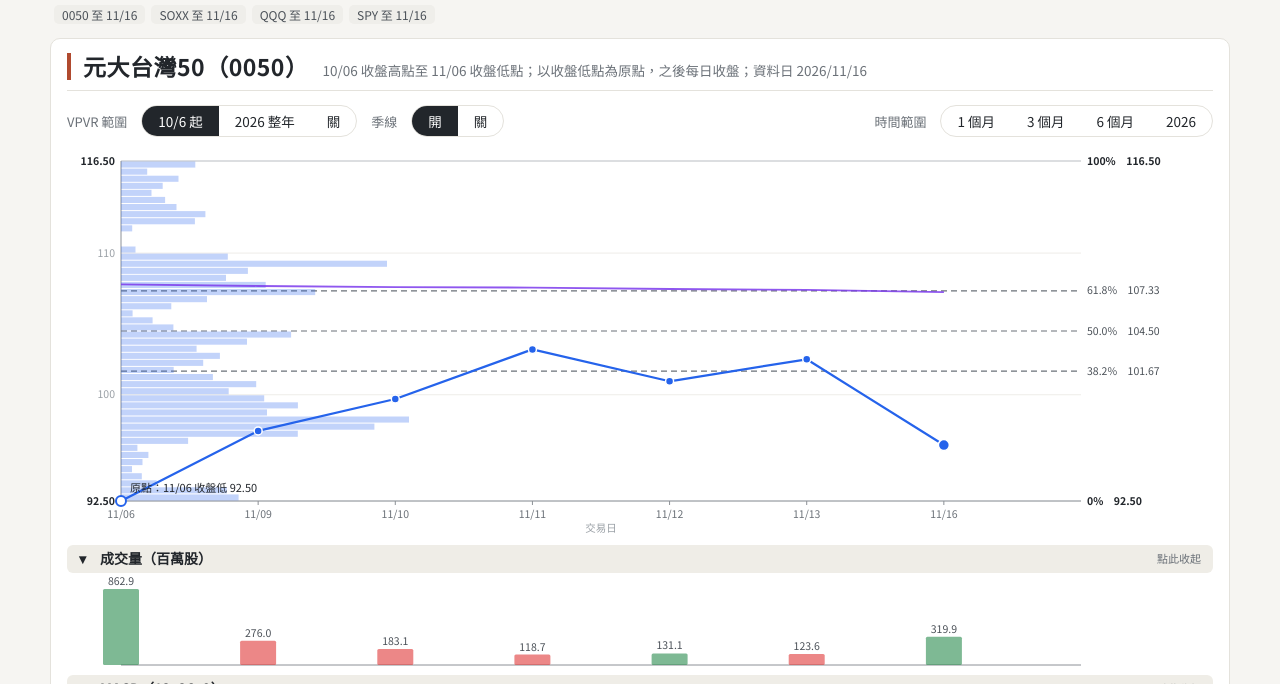
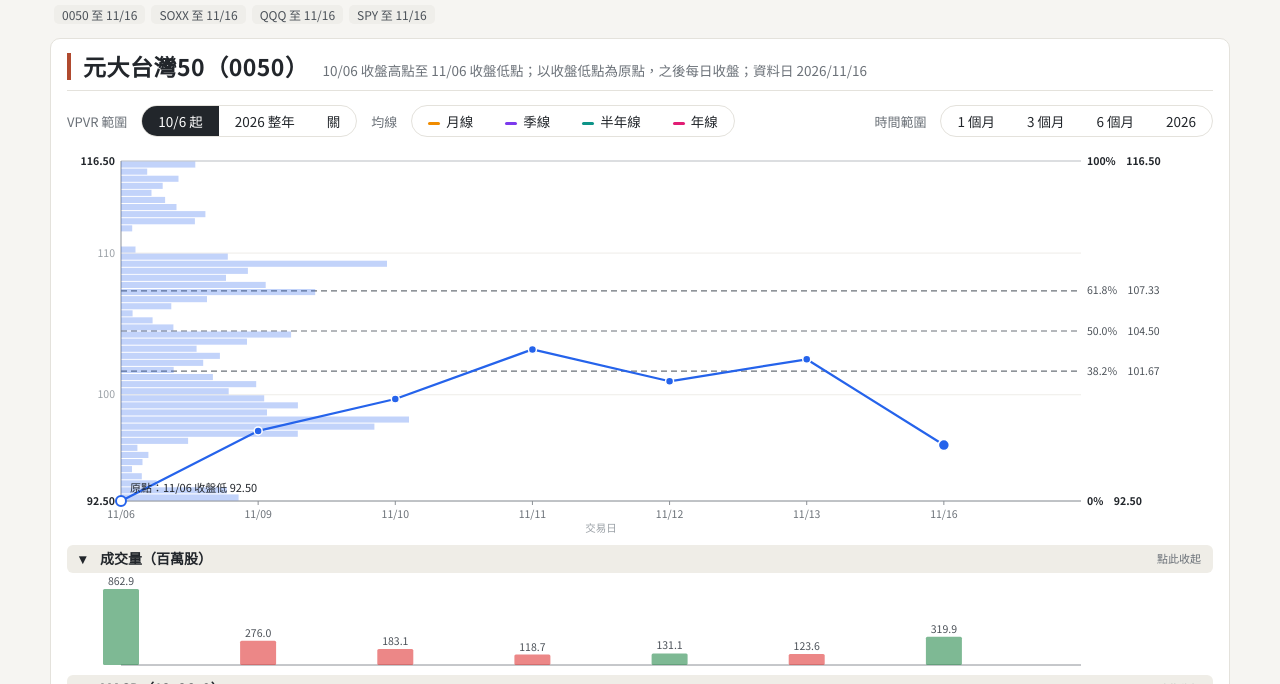
Before and after one commit to Jackie84112/market-monitor, a plain HTML site: page etf.html in a window 1280 px wide. Shown: the part 116-800 px from the top of the page. Drawn offline with Linux system fonts and the light colour scheme.

Commit message:
ETF 頁：均線改四個可疊加開關（月線／季線／半年線／年線），預設全關
Co-Authored-By: Claude Opus 5.5 <noreply@anthropic.com>

```diff
--- a/etf.html
+++ b/etf.html
@@ -91,10 +91,10 @@
     <p>[註3]：MACD 為收盤價 EMA12 − EMA26，信號線為其 9 日 EMA，柱 = MACD − 信號；數值以含低點之前的完整日線計算，柱上數字為柱值。</p>
     <p>[註4]：橫向淡藍柱為 VPVR（成交量分布）：10/6 高點日起，用 15 分 K，每根的量平均攤在它的最低～最高價之間；每格寬度 0050 為 0.5 元、SOXX 與 SPY 為 1 美元、QQQ 為 2 美元。滑鼠移到橫條上，左邊顯示該格股價、右邊顯示回補水位。低於圖軸底（收盤低點）的量不計入。</p>
     <p>[註5]：VPVR 可用「VPVR 範圍」開關切換：「10/6 起」用 15 分 K；「2026 整年」用日線（每日量平均攤在當日高低之間，精度較粗）；低於圖軸底或高於圖軸頂的量不畫。滑鼠移到橫條上，左邊顯示該格股價、右邊顯示回補水位。</p>
-    <p>[註6]：季線為 60 日收盤簡單移動平均（紫線），用約兩年的日線計算，回補段與 1／3／6 個月、2026 各時間範圍都畫；可用「季線」開關關閉，滑鼠移到點上同時顯示當日季線值。</p>
+    <p>[註6]：均線為收盤價簡單移動平均：月線 20 日（橘）、季線 60 日（紫）、半年線 120 日（青綠）、年線 240 日（桃紅），用約兩年的日線計算，回補段與 1／3／6 個月、2026 各時間範圍都畫；四個按鈕可疊加，預設不畫，再點一次取消。滑鼠移到點上同時顯示當日各均線值。</p>
   </div></div>
 </div>
-<script src="retrace.js?v=20261117a"></script>
+<script src="retrace.js?v=20261117b"></script>
 <script>
 const $ = id => document.getElementById(id);
 const fmt = (v, d = 2) => v == null ? "—" : Number(v).toLocaleString("en-US", {minimumFractionDigits: d, maximumFractionDigits: d});
--- a/retrace.js
+++ b/retrace.js
@@ -30,15 +30,14 @@ function drawRetrace(el = $("rchart"), data = null, leg = $("rlegend")) {
   const bar = (y, key, label, open) => { bands.push([y, y + TB, key]);
     return `<rect x="0" y="${y}" width="${W}" height="${TB}" rx="6" fill="#EFEDE7"/><text x="12" y="${y + 19}" font-size="14" font-weight="700" fill="#22262B" style="cursor:pointer">${open ? "▾" : "▸"}　${label}</text>
       <text x="${W - 12}" y="${y + 18}" font-size="11" fill="#6B7178" text-anchor="end">${open ? "點此收起" : "點此展開"}</text>`; };
-  // 季線（60 日均線）：用 sw.hist 長日線算，回補段與 1/3/6 個月、2026 各時間範圍都畫；只有頁面放了 MA_SEG 開關才會畫
-  const MA_N = 60, MA_C = "#7C3AED", maOn = !!(drawRetrace.ma && drawRetrace.ma[el.id]) && !!sw.hist;
-  let maPts = null;
-  if (maOn) {
+  // 均線（月線 20／季線 60／半年線 120／年線 240 日）：用 sw.hist 長日線算，回補段與各時間範圍都畫；開關存 drawRetrace.ma[el.id]（Set），預設全關；頁面要放 MA_SEG
+  const maSel = (drawRetrace.ma && drawRetrace.ma[el.id]) || new Set();
+  const mas = sw.hist ? MA_DEF.filter(m => maSel.has(m.k)).map(m => {
     const H_ = sw.hist, idx = {}; let s = 0;
-    H_.forEach((h, k) => { s += h[1]; if (k >= MA_N) s -= H_[k - MA_N][1]; if (k >= MA_N - 1) idx[h[0]] = s / MA_N; });
-    maPts = pts.map(p => idx[p[0]] ?? null);
-  }
-  const maV = maPts ? maPts.filter(v => v != null) : [];
+    H_.forEach((h, k) => { s += h[1]; if (k >= m.n) s -= H_[k - m.n][1]; if (k >= m.n - 1) idx[h[0]] = s / m.n; });
+    return {...m, pts: pts.map(p => idx[p[0]] ?? null)};
+  }) : [];
+  const maV = mas.flatMap(m => m.pts.filter(v => v != null));
   const slots = Math.max(n, 8), pw = (W - L - R) / (slots - 1);
   const vtop = Math.max(hi, ...pts.map(p => p[1]), ...maV), vbot = Math.min(lo, ...pts.map(p => p[1]), ...maV), X = i => L + pw * i, Y = v => T + PH * (1 - (v - vbot) / (vtop - vbot)), pc = v => (v - lo) / span * 100;
   const vmax = vols ? Math.max(...vols) : 1, vbase = VB + VH, vbh = VH - 16, vbw = Math.min(pw * .5, 36), barH = v => Math.max(1, vbh * v / vmax);
@@ -79,11 +78,11 @@ function drawRetrace(el = $("rchart"), data = null, leg = $("rlegend")) {
   });
   g += `<text x="${(L + W - R) / 2}" y="${bottom + 31}" font-size="10.5" fill="#9AA0A6" text-anchor="middle">交易日</text>`;
   // 折線與點
-  if (maPts) {   // 季線畫在收盤線下面
+  mas.forEach(m => {   // 均線畫在收盤線下面
     let d = "", pen = false;
-    maPts.forEach((v, i) => { if (v == null) { pen = false; return; } d += (pen ? "L" : "M") + X(i).toFixed(1) + " " + Y(v).toFixed(1); pen = true; });
-    g += `<path d="${d}" fill="none" stroke="${MA_C}" stroke-width="1.8" stroke-linejoin="round" opacity=".85"/>`;
-  }
+    m.pts.forEach((v, i) => { if (v == null) { pen = false; return; } d += (pen ? "L" : "M") + X(i).toFixed(1) + " " + Y(v).toFixed(1); pen = true; });
+    g += `<path d="${d}" fill="none" stroke="${m.c}" stroke-width="2" stroke-linejoin="round"/>`;
+  });
   const path = pts.map((p, i) => (i ? "L" : "M") + X(i).toFixed(1) + " " + Y(p[1]).toFixed(1)).join("");
   g += `<path d="${path}" fill="none" stroke="var(--chart)" stroke-width="2.2" stroke-linejoin="round"/>`;
   pts.forEach((p, i) => {
@@ -137,7 +136,7 @@ function drawRetrace(el = $("rchart"), data = null, leg = $("rlegend")) {
   const svg = el.firstChild, hov = svg.querySelector("#rhov");
   // 滑鼠移到點上：該日回補水位的虛線＋浮標（浮標只有股價）；同一天的量柱加外框
   const show = i => {
-    const v = pts[i][1], x = X(i), y = Y(v), txt = (hist ? short(pts[i][0]) + "　" : "") + fmt(v, dec) + (maPts && maPts[i] != null ? "　季線 " + fmt(maPts[i], dec) : ""), w = txt.length * 7.6 + 18, h = 24;
+    const v = pts[i][1], x = X(i), y = Y(v), txt = (hist ? short(pts[i][0]) + "　" : "") + fmt(v, dec) + mas.map(m => m.pts[i] != null ? "　" + m.s + " " + fmt(m.pts[i], dec) : "").join(""), w = txt.length * 7.6 + 18, h = 24;
     const bx = Math.max(L + 2, Math.min(W - R - w - 2, x - w / 2)), by = y - 16 - h >= T ? y - 16 - h : y + 16;
     const vb = vols && st.vol ? `<rect x="${(X(i) - vbw / 2).toFixed(1)}" y="${(vbase - barH(vols[i])).toFixed(1)}" width="${vbw.toFixed(1)}" height="${barH(vols[i]).toFixed(1)}" rx="1.5" fill="none" stroke="${ACC}" stroke-width="1.6"/>` : "";
     hov.innerHTML = `<line x1="${L}" x2="${W - R}" y1="${y}" y2="${y}" stroke="${ACC}" stroke-width="1.5" stroke-dasharray="3 3"/>
@@ -174,8 +173,7 @@ function drawRetrace(el = $("rchart"), data = null, leg = $("rlegend")) {
   });
   svg.addEventListener("pointerdown", e => { const i = near(e), b_ = i < 0 ? vpHit(e) : null; if (i >= 0) show(i); else if (b_) showVp(b_); else hov.innerHTML = ""; });   // 觸控螢幕：點一下顯示
   svg.addEventListener("pointerleave", e => { if (e.pointerType !== "touch") hov.innerHTML = ""; });
-  const maLast = maPts ? [...maPts].reverse().find(v => v != null) : null;
-  leg.innerHTML = `<span><i style="background:var(--chart)"></i>每日收盤</span>${maPts ? `<span><i style="background:${MA_C}"></i>季線（60 日均線）${maLast != null ? "最新 " + fmt(maLast, dec) : ""}</span>` : ""}<span><i style="background:#6B7178;height:0;border-top:2px dashed #6B7178"></i>固定回補位（38.2% / 50% / 61.8%）</span><span><i style="background:${ACC};height:0;border-top:2px dashed ${ACC}"></i>滑鼠所在點的回補位</span>${vp ? `<span><i style="background:var(--chart);opacity:.4"></i>VPVR 成交量分布：${vm_ === "year" ? sw.vpYear.start.slice(0, 4) + " 整年（日線，只畫目前圖軸範圍內的量）" : "10/6 起（15 分 K）"}；滑鼠移到柱上顯示股價與回補位</span>` : ""}${vols ? "<span>量柱：紅漲綠跌</span>" : ""}${mac ? '<span><i style="background:#F59E0B"></i>MACD 信號線</span><span><i style="background:var(--chart)"></i>MACD 線</span><span>MACD 柱：紅正綠負</span>' : ""}`;
+  leg.innerHTML = `<span><i style="background:var(--chart)"></i>每日收盤</span>${mas.map(m => { const last = [...m.pts].reverse().find(v => v != null); return `<span><i style="background:${m.c}"></i>${m.label}（${m.n} 日均線）${last != null ? "最新 " + fmt(last, dec) : ""}</span>`; }).join("")}<span><i style="background:#6B7178;height:0;border-top:2px dashed #6B7178"></i>固定回補位（38.2% / 50% / 61.8%）</span><span><i style="background:${ACC};height:0;border-top:2px dashed ${ACC}"></i>滑鼠所在點的回補位</span>${vp ? `<span><i style="background:var(--chart);opacity:.4"></i>VPVR 成交量分布：${vm_ === "year" ? sw.vpYear.start.slice(0, 4) + " 整年（日線，只畫目前圖軸範圍內的量）" : "10/6 起（15 分 K）"}；滑鼠移到柱上顯示股價與回補位</span>` : ""}${vols ? "<span>量柱：紅漲綠跌</span>" : ""}${mac ? '<span><i style="background:#F59E0B"></i>MACD 信號線</span><span><i style="background:var(--chart)"></i>MACD 線</span><span>MACD 柱：紅正綠負</span>' : ""}`;
 }
 
 // VPVR 範圍開關（格式同 amd.html）：10/6 起／2026 整年／關；每張圖各自記住選擇
@@ -189,15 +187,21 @@ function bindVpSeg(redraw) {
   });
 }
 
-// 季線開關（60 日均線）：開／關，每張圖各自記住；預設開。需資料有 swing.hist
-const MA_SEG = id => `<div class="ctl"><span style="font-size:13px;color:var(--muted)">季線</span><div class="seg" data-ma="${id}"><button type="button" data-v="1" class="on">開</button><button type="button" data-v="0">關</button></div></div>`;
+// 均線開關：月線／季線／半年線／年線四個按鈕，可疊加、預設全關，每張圖各自記住；需資料有 swing.hist
+const MA_DEF = [
+  {k: "m", n: 20, label: "月線", s: "月", c: "#F08C00"},
+  {k: "q", n: 60, label: "季線", s: "季", c: "#7C3AED"},
+  {k: "h", n: 120, label: "半年線", s: "半年", c: "#0D9488"},
+  {k: "y", n: 240, label: "年線", s: "年", c: "#E11D74"},
+];
+const MA_SEG = id => `<div class="ctl"><span style="font-size:13px;color:var(--muted)">均線</span><div class="seg" data-ma="${id}">${MA_DEF.map(m => `<button type="button" data-k="${m.k}" aria-pressed="false"><i style="display:inline-block;width:12px;height:3px;border-radius:2px;background:${m.c};vertical-align:middle;margin-right:6px"></i>${m.label}</button>`).join("")}</div></div>`;
 function bindMaSeg(redraw) {
   document.querySelectorAll(".seg[data-ma]").forEach(seg => {
-    (drawRetrace.ma = drawRetrace.ma || {})[seg.dataset.ma] = true;
+    const set = (drawRetrace.ma = drawRetrace.ma || {})[seg.dataset.ma] = new Set();
     seg.onclick = e => {
-      const v = e.target.dataset && e.target.dataset.v; if (!v) return;
-      drawRetrace.ma[seg.dataset.ma] = v === "1";
-      seg.querySelectorAll("button").forEach(x => x.classList.toggle("on", x.dataset.v === v));
+      const b = e.target.closest && e.target.closest("button"); if (!b) return;
+      const k = b.dataset.k; set.has(k) ? set.delete(k) : set.add(k);
+      b.classList.toggle("on", set.has(k)); b.setAttribute("aria-pressed", set.has(k));
       redraw(seg.dataset.ma);
     };
   });
```
